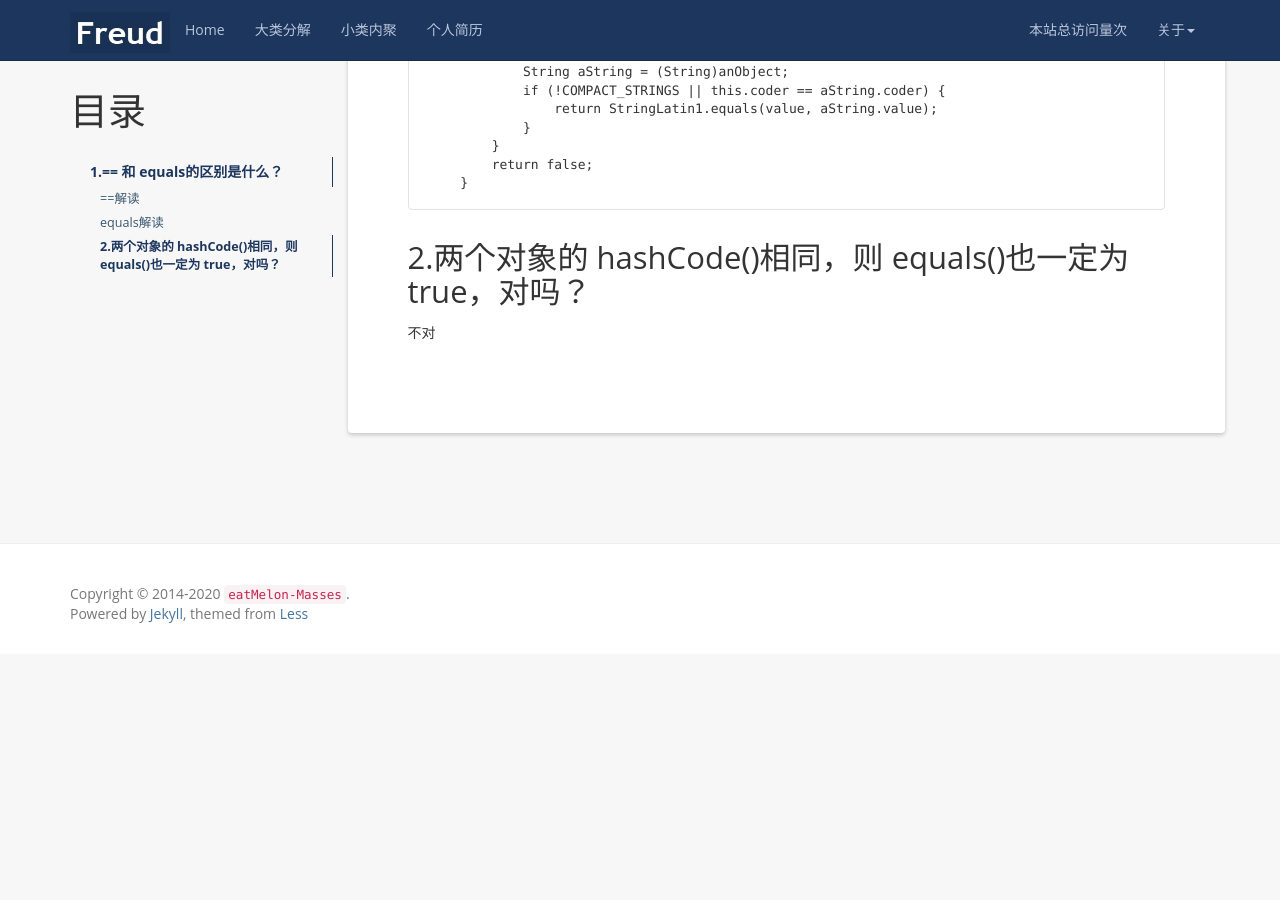
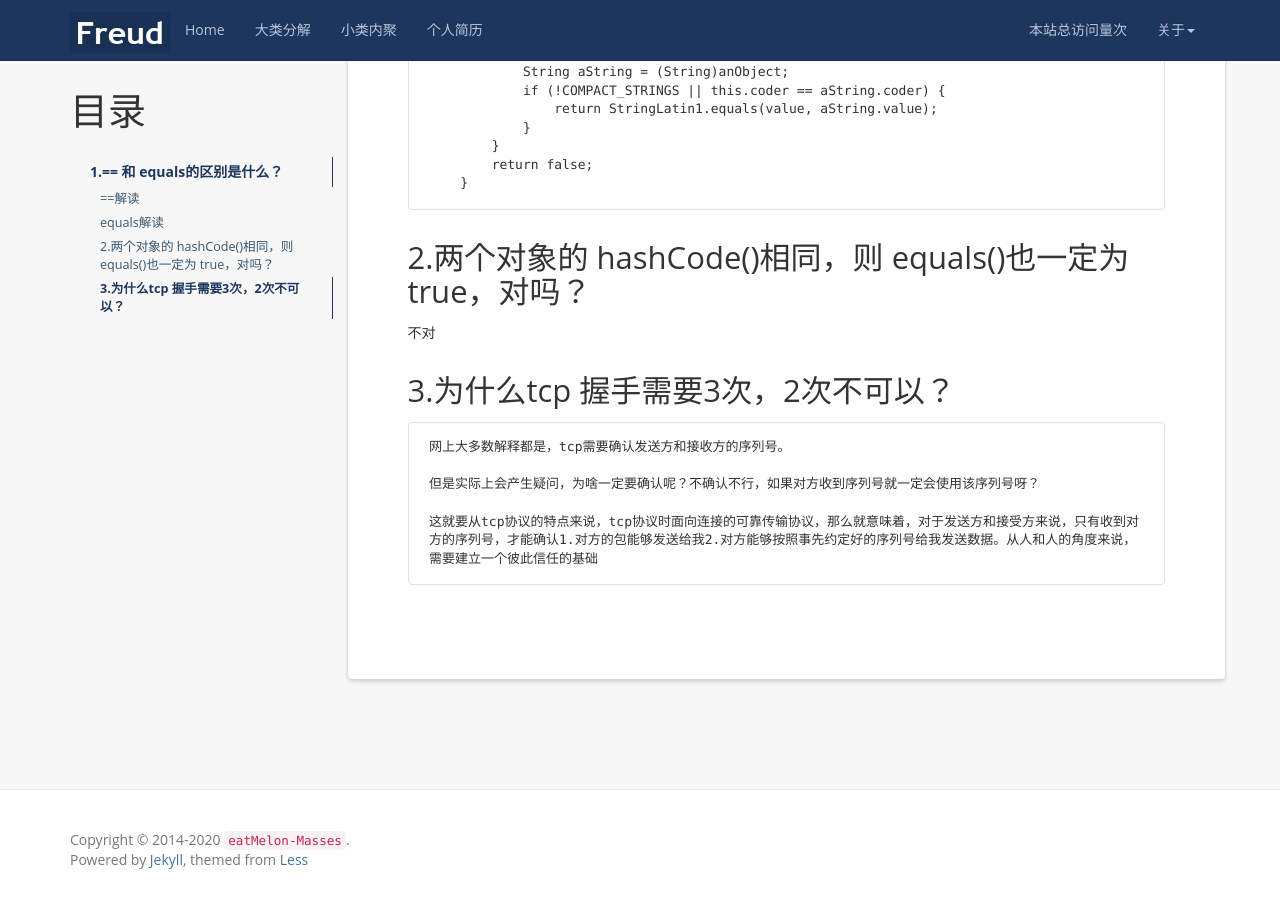
Before and after one commit to eatMelon-Masses/eatMelon-Masses.github.io, a Jekyll site: the page built from _posts/java/2020-8-19-_面试题.md, in a window 1280 px wide and 900 px high, scrolled down 1303 px. Built offline with Jekyll 4.4.1, drawn with Linux system fonts in a browser that asks for light colours; nearby versions of some CDN libraries; a script that is not in the unit is left out; comment, search, counter and statistics services are not loaded; before the commit the page ends 1957 px from its top, so only the background shows below that.

Commit message:
feat: 添加面试题

```diff
--- a/_posts/java/2020-8-19-_面试题.md
+++ b/_posts/java/2020-8-19-_面试题.md
@@ -62,3 +62,10 @@ Object.equals()
 
 ## 2.两个对象的 hashCode()相同，则 equals()也一定为 true，对吗？
 不对
+
+## 3.为什么tcp 握手需要3次，2次不可以？
+    网上大多数解释都是，tcp需要确认发送方和接收方的序列号。
+
+    但是实际上会产生疑问，为啥一定要确认呢？不确认不行，如果对方收到序列号就一定会使用该序列号呀？
+
+    这就要从tcp协议的特点来说，tcp协议时面向连接的可靠传输协议，那么就意味着，对于发送方和接受方来说，只有收到对方的序列号，才能确认1.对方的包能够发送给我2.对方能够按照事先约定好的序列号给我发送数据。从人和人的角度来说，需要建立一个彼此信任的基础
```
